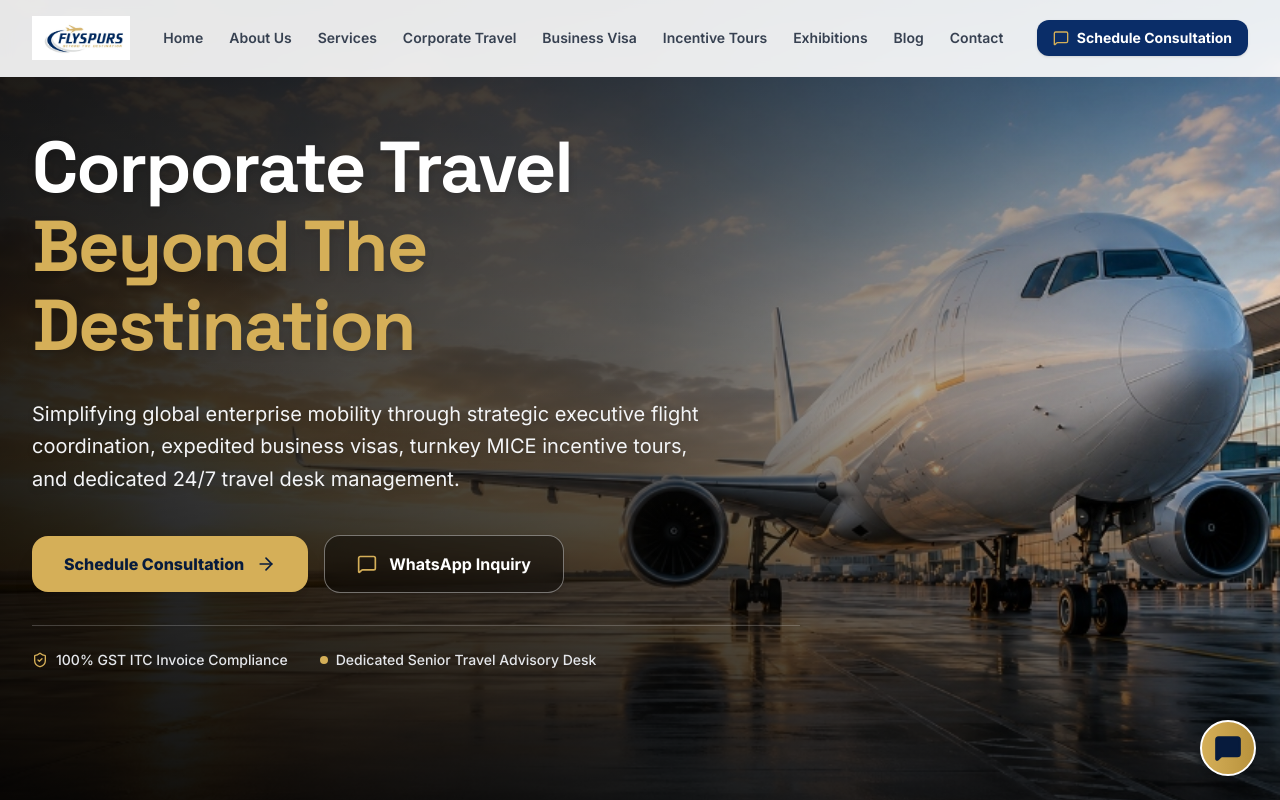
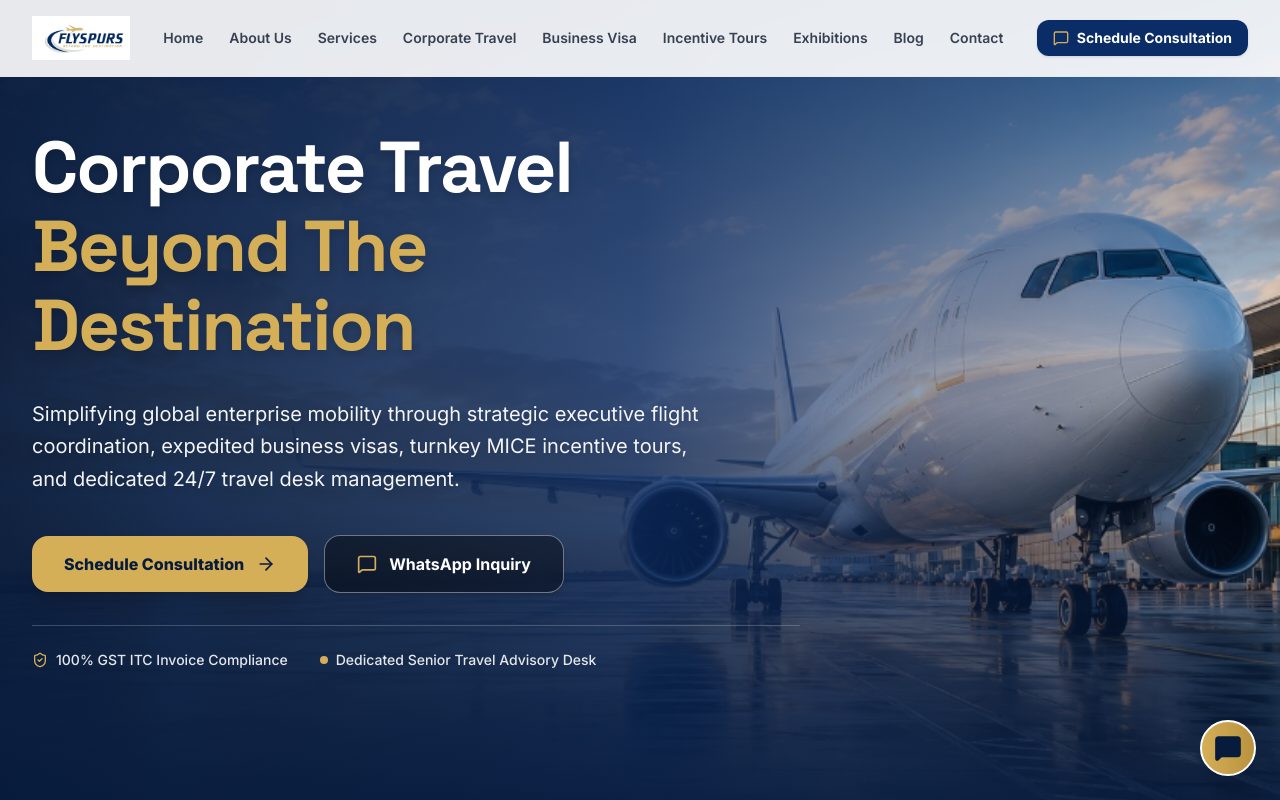
Before and after one commit to Adityaphophale/Flyspurs, a React (Vite) app: page / in a window 1280 px wide. Shown: the top 800 px of the page. Built offline with nearby package versions, Linux system fonts and the light colour scheme.

Commit message:
Harmonize HeroSection with Flyspurs signature Navy (#0A2D68) brand color theme

```diff
--- a/src/sections/HeroSection.tsx
+++ b/src/sections/HeroSection.tsx
@@ -9,7 +9,7 @@ export const HeroSection: React.FC<HeroSectionProps> = ({
   onOpenWhatsApp,
 }) => {
   return (
-    <section id="hero" className="relative pt-24 pb-20 sm:pt-28 sm:pb-32 lg:pt-32 lg:pb-36 bg-gray-900 text-white overflow-hidden">
+    <section id="hero" className="relative pt-24 pb-20 sm:pt-28 sm:pb-32 lg:pt-32 lg:pb-36 bg-[#071B3D] text-white overflow-hidden">
       {/* Full-width Background Aircraft Image */}
       <div className="absolute inset-0 z-0">
         <img
@@ -17,9 +17,9 @@ export const HeroSection: React.FC<HeroSectionProps> = ({
           alt="Corporate Airplane on Runway at Golden Sunset"
           className="w-full h-full object-cover object-center scale-105 transform transition-transform duration-1000"
         />
-        {/* Transparent dark vignette overlay for maximum contrast and 100% text visibility */}
-        <div className="absolute inset-0 bg-gradient-to-r from-black/85 via-black/60 to-transparent"></div>
-        <div className="absolute inset-0 bg-gradient-to-t from-black/70 via-transparent to-black/30"></div>
+        {/* Flyspurs Brand Navy Gradient Overlay for perfect brand color theme & 100% text visibility */}
+        <div className="absolute inset-0 bg-gradient-to-r from-[#071B3D]/95 via-[#0A2D68]/80 to-transparent"></div>
+        <div className="absolute inset-0 bg-gradient-to-t from-[#071B3D]/90 via-transparent to-[#071B3D]/40"></div>
       </div>
 
       <div className="max-w-7xl mx-auto px-4 sm:px-6 lg:px-8 relative z-10">
```
